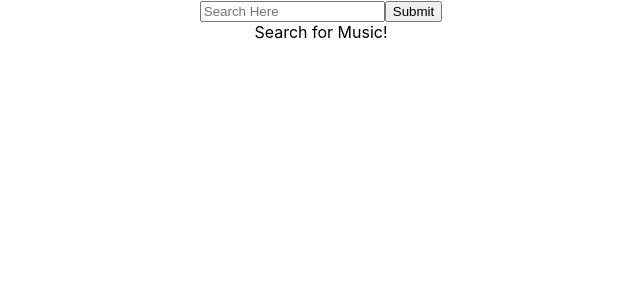
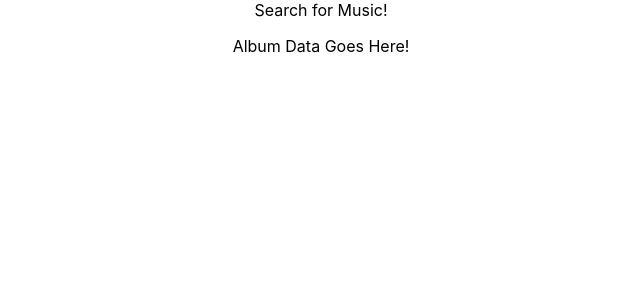
Before and after one commit to Foxshane997/Music-Library, a React (Create React App) app: page /album/1 in a window 1280 px wide. Shown: the top 300 px of the page, without its empty margins (319-959 px from the left). Built offline with nearby package versions, Linux system fonts and the light colour scheme.

Commit message:
TEst commit

```diff
--- a/src/App.js
+++ b/src/App.js
@@ -1,49 +1,58 @@
 import "./App.css";
-import { useEffect, useRef, useState } from "react";
+import { useEffect, useState } from "react";
+import { BrowserRouter as Router, Routes, Route } from "react-router-dom";
 import Gallery from "./Components/Gallery";
 import SearchBar from "./Components/SearchBar";
-import { DataContext } from "./Context/DataContext";
-import { SearchContext } from "./Context/SearchContext";
+import AlbumView from "./Components/AlbumView";
+import ArtistView from "./Components/ArtistView";
+import { Fragment } from "react";
 
 const App = () => {
   let [search, setSearch] = useState("");
   let [message, setMessage] = useState("Search for Music!");
   let [data, setData] = useState([]);
-  let searchInput = useRef("");
 
   const API_URL = "https://itunes.apple.com/search?term=";
 
-  const handleSearch = (e, term) => {
-    e.preventDefault();
-    {
+  useEffect(() => {
+    if (search) {
       const fetchData = async () => {
-        document.title = `${term} music`;
-        const response = await fetch(API_URL + term);
+        document.title = `${search} Music`;
+        const response = await fetch(API_URL + search);
         const resData = await response.json();
         if (resData.results.length > 0) {
           return setData(resData.results);
         } else {
-          return setMessage("Not Found.");
+          return setMessage("Not Found");
         }
       };
       fetchData();
     }
+  }, [search]);
+
+  const handleSearch = (e, term) => {
+    e.preventDefault();
+    setSearch(term);
   };
 
   return (
     <div className="App">
-      <SearchContext.Provider
-        value={{
-          term: searchInput,
-          handleSearch: handleSearch,
-        }}
-      >
-        <SearchBar />
-      </SearchContext.Provider>
-        {message}
-      <DataContext.Provider value={data}>
-        <Gallery />
-      </DataContext.Provider>
+      {message}
+      <Router>
+        <Routes>
+          <Route
+            path="/"
+            element={
+              <Fragment>
+                <SearchBar handleSearch={handleSearch} />
+                <Gallery data={data} />
+              </Fragment>
+            }
+          />
+          <Route path="/album/:id" element={<AlbumView />} />
+          <Route path="/artist/:id" element={<ArtistView />} />
+        </Routes>
+      </Router>
     </div>
   );
 };
--- /dev/null
+++ b/src/Components/AlbumView.js
@@ -0,0 +1,15 @@
+// These components will be making separate API calls from the app
+// component to serve specific data about a given album
+import { useState, useEffect } from 'react'
+
+function AlbumView() {
+    const [ albumData, setAlbumData ] = useState([])
+
+    return (
+        <div>
+            <p>Album Data Goes Here!</p>
+        </div>
+    )
+}
+
+export default AlbumView
--- /dev/null
+++ b/src/Components/ArtistView.js
@@ -0,0 +1,15 @@
+// These components will be making separate API calls from the app
+// component to serve specific data about our artist
+import { useState, useEffect } from 'react'
+
+function ArtistView() {
+    const [ artistData, setArtistData ] = useState([])
+
+    return (
+        <div>
+            <p>Artist Data Goes Here!</p>
+        </div>
+    )
+}
+
+export default ArtistView
--- a/src/Components/Gallery.js
+++ b/src/Components/Gallery.js
@@ -5,7 +5,7 @@
 function Gallery(props) {
   const data = useContext(DataContext);
 
-  const display = data.map((item, index) => {
+  const display = props.data.map((item, index) => {
     return <GalleryItem item={item} key={index} />;
   });
 
--- a/src/Components/SearchBar.js
+++ b/src/Components/SearchBar.js
@@ -1,17 +1,19 @@
-import React, { useContext } from "react";
-import { SearchContext } from "../Context/SearchContext";
+import { useState } from 'react'
 
-function SearchBar() {
-  const { term, handleSearch } = useContext(SearchContext);
+function SearchBar(props) {
+    let [searchTerm, setSearchTerm] = useState('')
 
-  return (
-    <form>
-      <input ref={term} type="text" placeholder="Search Here" />
-      <button onClick={(e) => handleSearch(e, term.current.value)}>
-        Submit
-      </button>
-    </form>
-  );
+    return (
+        <form onSubmit={(e) => props.handleSearch(e, searchTerm)}>
+
+            <input type="text" placeholder="Enter a search term here" onChange={
+                (e) => setSearchTerm(e.target.value)
+            } />
+
+            <input type="submit" />
+
+        </form>
+    )
 }
 
-export default SearchBar;
+export default SearchBar
```
Also changed, not shown: src/Components/albumData.js (added), src/Components/artistData.js (added).
